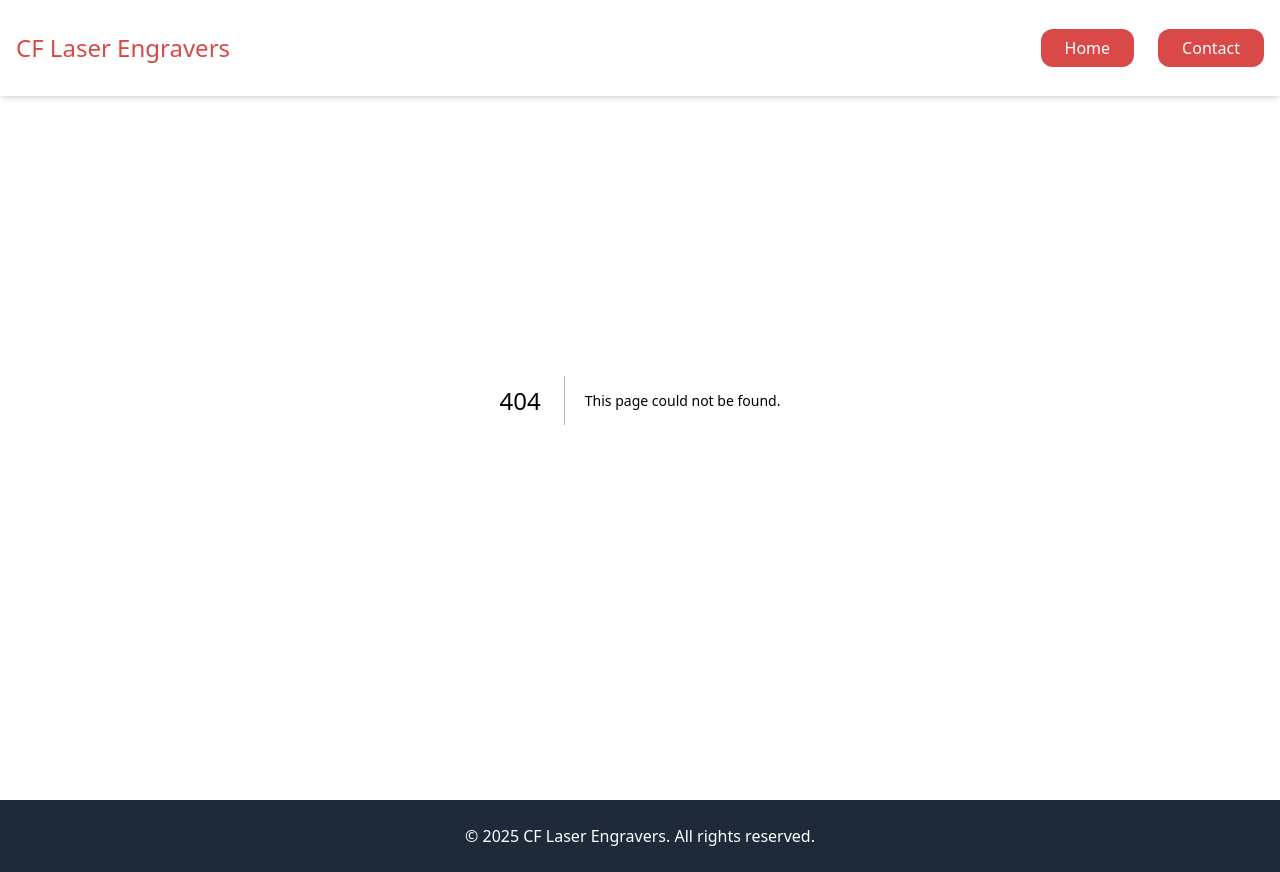
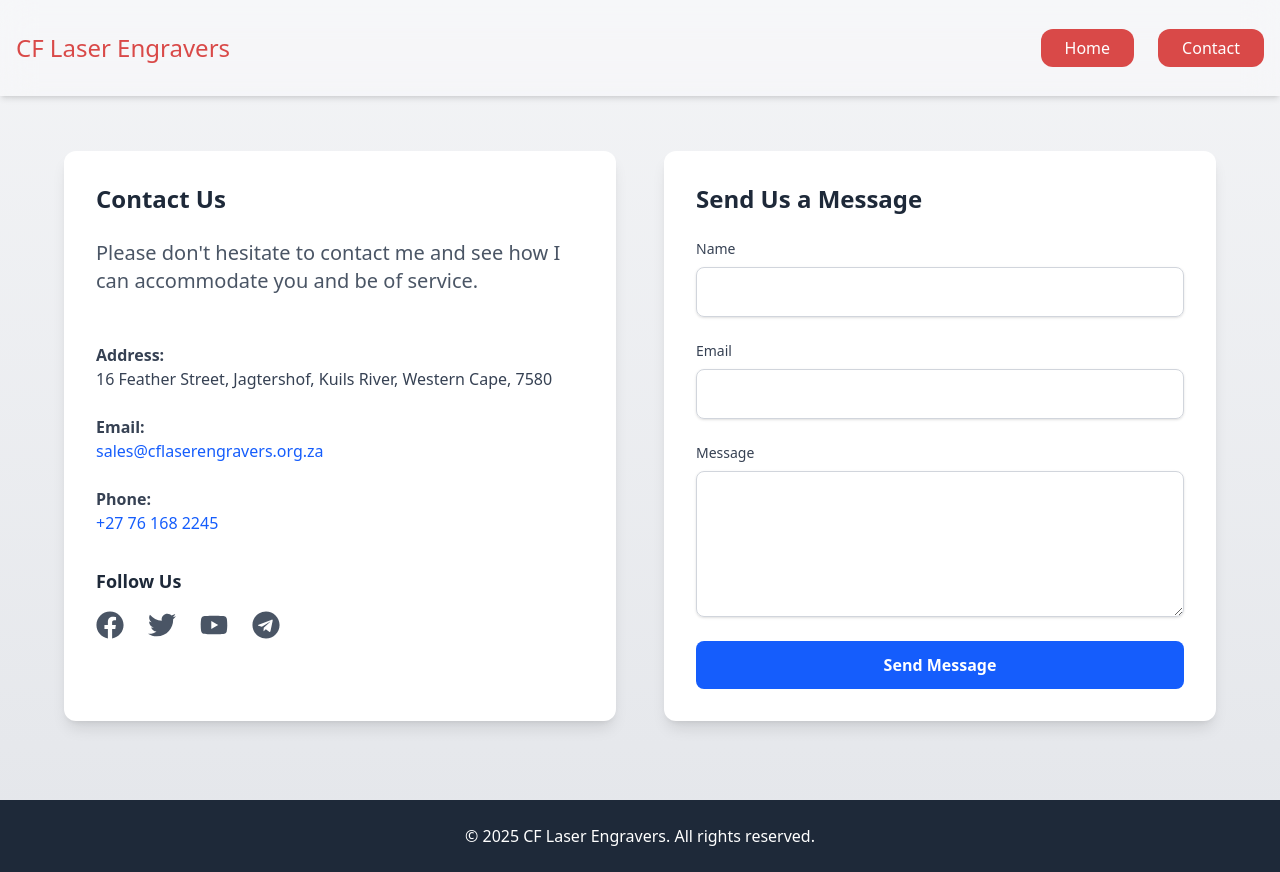
Before and after one commit to christiaan-fourie/cflaserengravers.org.za, a Next.js app: page /contact in a window 1280 px wide. Before the commit this address had no page. Built offline with nearby package versions, Linux system fonts and the light colour scheme.

Commit message:
Create page.jsx

```diff
--- /dev/null
+++ b/app/contact/page.jsx
@@ -0,0 +1,121 @@
+import { FaFacebook, FaTwitter, FaYoutube, FaTelegram } from 'react-icons/fa';
+
+export default function Contact() {
+  // JSON object for content
+  const contactInfo = {
+    heading: "Contact Us",
+    description:
+      "Please don't hesitate to contact me and see how I can accommodate you and be of service.",
+    address: "16 Feather Street, Jagtershof, Kuils River, Western Cape, 7580",
+    email: "sales@cflaserengravers.org.za",
+    phone: "+27 76 168 2245",
+    socialLinks: [
+      { id: 1, name: "Facebook", href: "https://facebook.com", icon: FaFacebook },
+      { id: 2, name: "Twitter", href: "https://twitter.com", icon: FaTwitter },
+      { id: 3, name: "YouTube", href: "https://youtube.com", icon: FaYoutube },
+      { id: 4, name: "Telegram", href: "https://telegram.org", icon: FaTelegram },
+    ],
+  };
+
+  return (
+    <main className="flex flex-col items-center justify-center h-screen pt-12 px-4 bg-gradient-to-b from-gray-100 to-gray-200">
+      <h1 className="text-4xl md:text-5xl font-extrabold text-gray-800 mb-6 text-center">
+
+      </h1>
+
+
+      <div className="w-full max-w-6xl grid grid-cols-1 md:grid-cols-2 gap-12">
+        {/* Contact Information */}
+        <div className="bg-white p-8 rounded-xl shadow-lg">
+          <h2 className="text-2xl font-bold text-gray-800 mb-6">{contactInfo.heading}</h2>
+          <p className="text-lg md:text-xl text-gray-600 mb-12">
+              {contactInfo.description}
+          </p>
+          <p className="mb-6 text-gray-700">
+            <strong>Address:</strong> <br />
+            {contactInfo.address}
+          </p>
+          <p className="mb-6 text-gray-700">
+            <strong>Email:</strong> <br />
+            <a
+              href={`mailto:${contactInfo.email}`}
+              className="text-blue-600 hover:underline"
+            >
+              {contactInfo.email}
+            </a>
+          </p>
+          <p className="mb-6 text-gray-700">
+            <strong>Phone:</strong> <br />
+            <a
+              href={`tel:${contactInfo.phone}`}
+              className="text-blue-600 hover:underline"
+            >
+              {contactInfo.phone}
+            </a>
+          </p>
+          <div className="mt-8">
+            <h3 className="text-lg font-semibold text-gray-800 mb-4">Follow Us</h3>
+            <div className="flex space-x-6">
+              {contactInfo.socialLinks.map((link) => (
+                <a
+                  key={link.id}
+                  href={link.href}
+                  target="_blank"
+                  rel="noopener noreferrer"
+                  className="text-gray-600 hover:text-blue-600"
+                  aria-label={link.name}
+                >
+                  <link.icon size={28} />
+                </a>
+              ))}
+            </div>
+          </div>
+        </div>
+
+        {/* Contact Form */}
+        <form className="bg-white p-8 rounded-xl shadow-lg">
+          <h2 className="text-2xl font-bold text-gray-800 mb-6">Send Us a Message</h2>
+          <div className="mb-6">
+            <label htmlFor="name" className="block text-sm font-medium text-gray-700">
+              Name
+            </label>
+            <input
+              type="text"
+              id="name"
+              className="mt-2 block w-full border border-gray-300 rounded-lg shadow-sm focus:ring-blue-500 focus:border-blue-500 p-3"
+              required
+            />
+          </div>
+          <div className="mb-6">
+            <label htmlFor="email" className="block text-sm font-medium text-gray-700">
+              Email
+            </label>
+            <input
+              type="email"
+              id="email"
+              className="mt-2 block w-full border border-gray-300 rounded-lg shadow-sm focus:ring-blue-500 focus:border-blue-500 p-3"
+              required
+            />
+          </div>
+          <div className="mb-6">
+            <label htmlFor="message" className="block text-sm font-medium text-gray-700">
+              Message
+            </label>
+            <textarea
+              id="message"
+              rows="5"
+              className="mt-2 block w-full border border-gray-300 rounded-lg shadow-sm focus:ring-blue-500 focus:border-blue-500 p-3"
+              required
+            ></textarea>
+          </div>
+          <button
+            type="submit"
+            className="w-full bg-blue-600 text-white py-3 rounded-lg font-semibold hover:bg-blue-700 transition duration-300"
+          >
+            Send Message
+          </button>
+        </form>
+      </div>
+    </main>
+  );
+}
```
